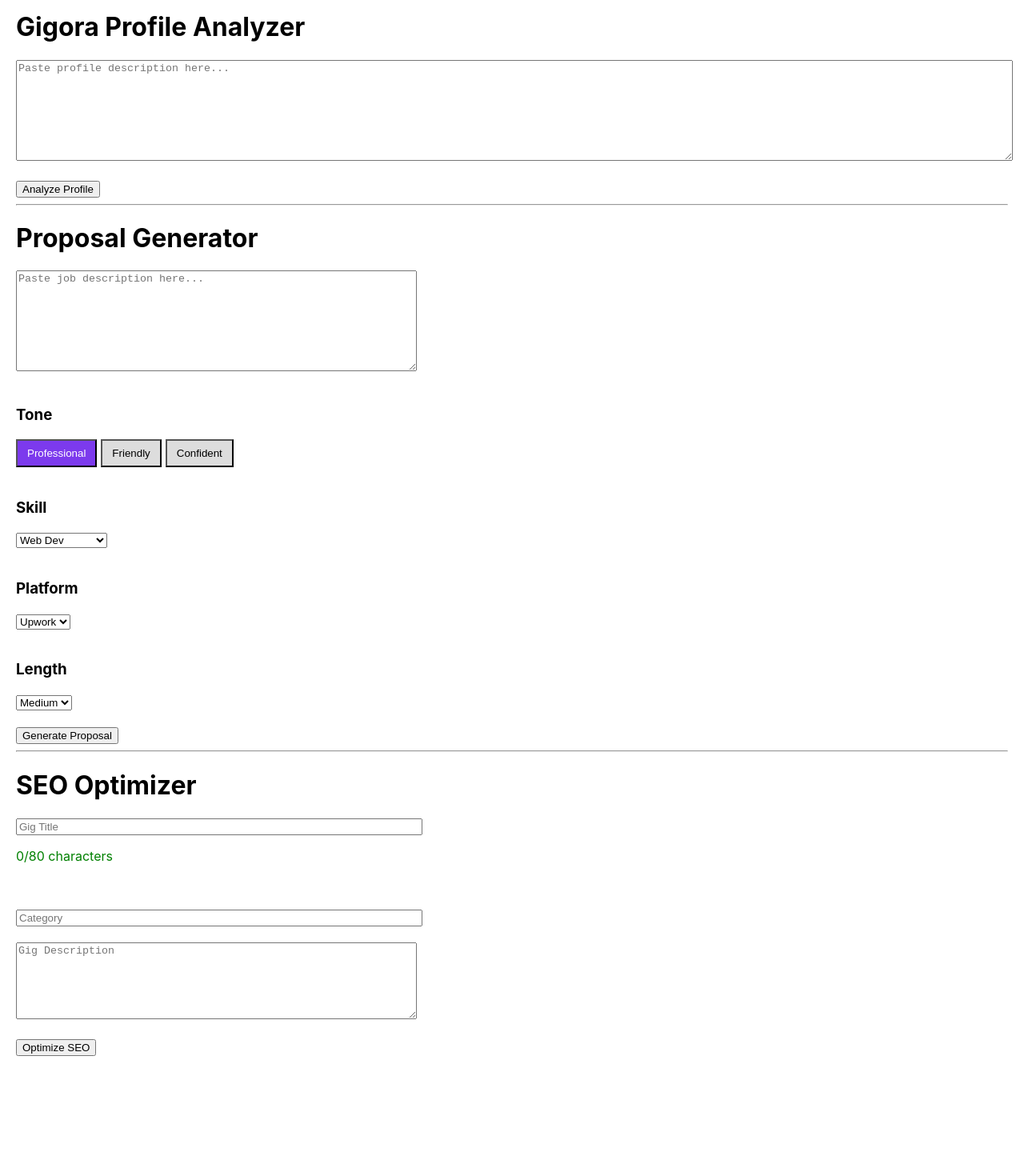
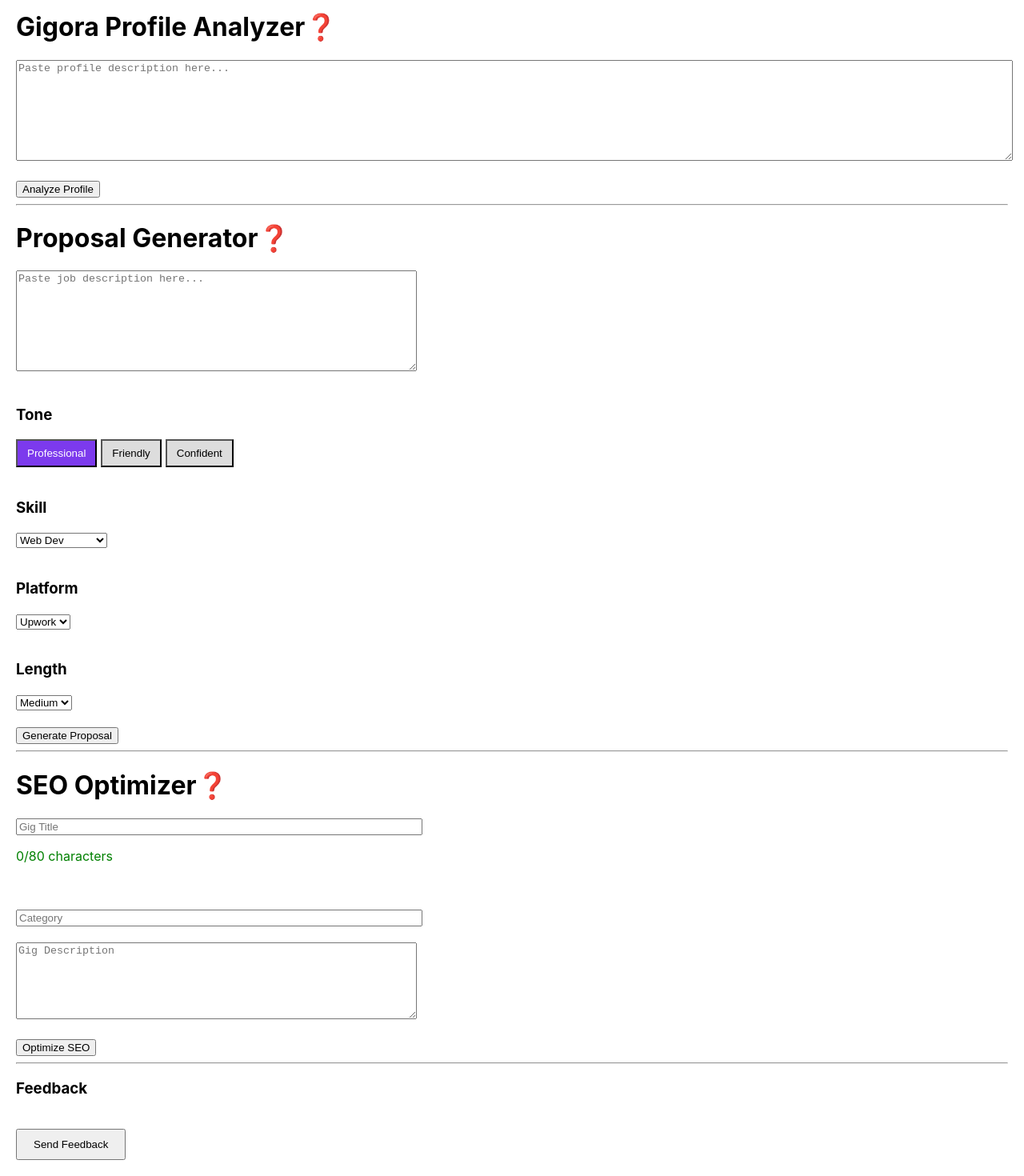
Before and after one commit to alishbarazzaq2424-commits/gigora-app, a React (Create React App) app in the folder gigora-frontend/: page / in a window 1280 px wide. Shown: the part 507-1977 px from the top of the page at 80% size. Before the commit the page ends 1847 px from the top, so only its background shows below. Built offline with nearby package versions, Linux system fonts and the light colour scheme.

Commit message:
Day 18: Added tooltips and feedback widget

```diff
--- a/gigora-frontend/src/App.js
+++ b/gigora-frontend/src/App.js
@@ -145,7 +145,11 @@ const [keyPoints, setKeyPoints] = useState([]);
         <strong>Logged in as:</strong>
       {user.username}
       </div>
-      <h1>Gigora Profile Analyzer</h1>
+      <h1>Gigora Profile Analyzer
+        <span title="Analyze your freelancer profile and recieve AI-powered improvment">
+          ❓
+        </span>
+      </h1>
 
       <textarea
         rows="8"
@@ -193,7 +197,12 @@ const [keyPoints, setKeyPoints] = useState([]);
 
       <hr />
 
-      <h1>Proposal Generator</h1>
+      <h1>
+       Proposal Generator
+       <span title="Generate professional Upwork proposals using AI">
+        ❓
+       </span>
+       </h1>
 
       <textarea
         rows="8"
@@ -362,7 +371,12 @@ const [keyPoints, setKeyPoints] = useState([]);
 
       <hr />
 
-      <h1>SEO Optimizer</h1>
+      <h1>
+  SEO Optimizer
+  <span title="Optimize your gig title, description and tags for better rankings">
+    ❓
+  </span>
+</h1>
 
       <input
         type="text"
@@ -451,10 +465,26 @@ const [keyPoints, setKeyPoints] = useState([]);
              </ul>
             </>
           )}
-        </div>
-      )}
-    </div>
-  );
+           </div>
+)}
+
+<hr />
+
+<h3>Feedback</h3>
+
+<button
+  onClick={() => alert("Thank you for your feedback!")}
+  style={{
+    padding: "10px 20px",
+    marginTop: "20px",
+    cursor: "pointer"
+  }}
+>
+  Send Feedback
+</button>
+
+</div>
+);
 }
 
 export default App;
```
